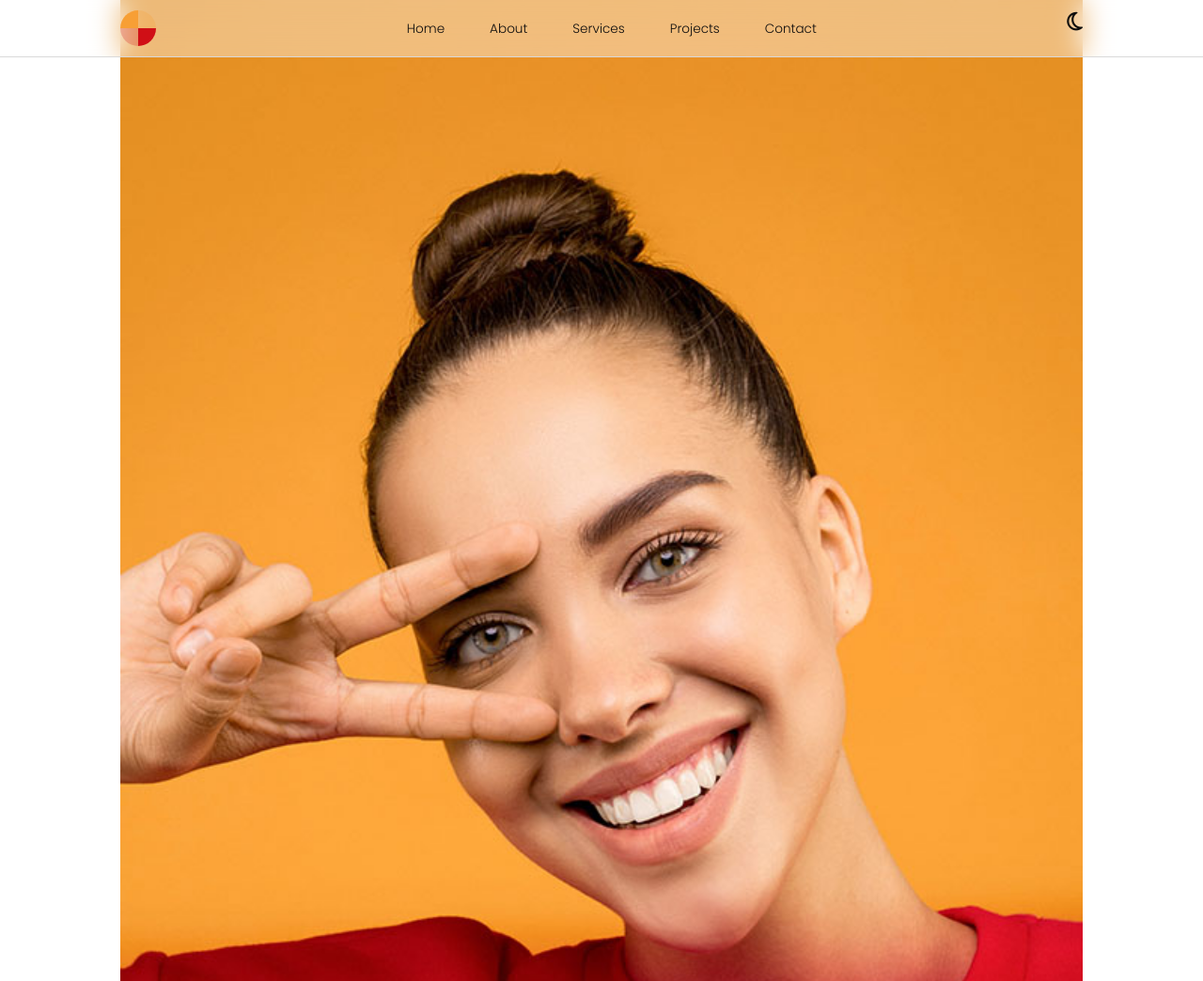
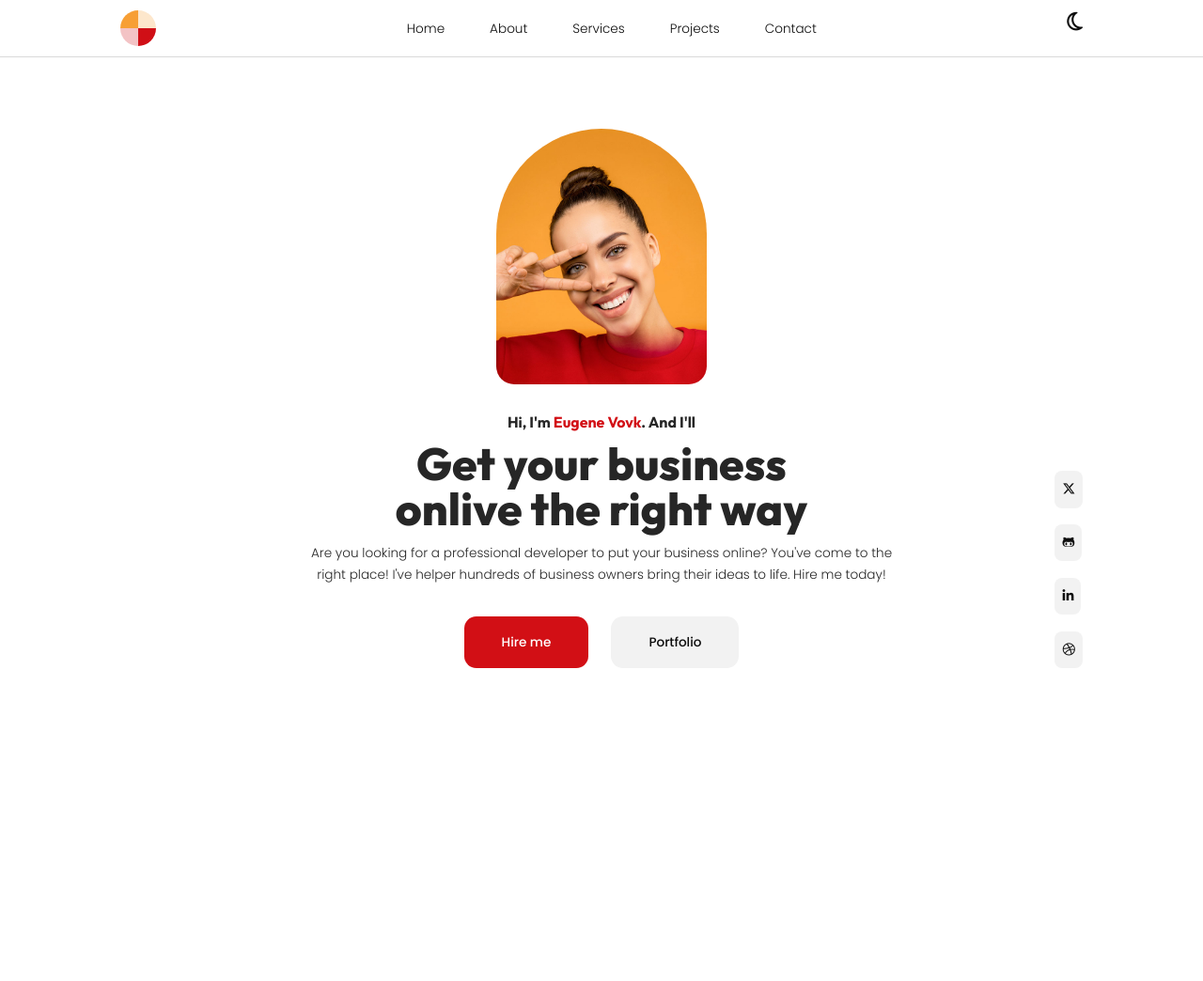
Before and after one commit to VovkEugene/my-2, a plain HTML site: page index.html in a window 1280 px wide. Shown: the top 1044 px of the page at 94% size. After the commit the page ends 800 px from the top, so only its background shows below. Drawn offline with Linux system fonts and the light colour scheme.

Commit message:
add header.css

```diff
--- a/styles/buttons.css
+++ b/styles/buttons.css
@@ -10,11 +10,6 @@
   transition: var(--transition);
 }
 
-.button:hover {
-  background-color: var(--color-gray-900);
-  color: var(--color-gray-100);
-}
-
 .button.small {
   padding: 0.4rem 1rem;
   border-radius: var(--border-radius-4);
@@ -25,3 +20,8 @@
   background-color: var(--color-primary);
   color: #fff;
 }
+
+.button:hover {
+  background-color: var(--color-gray-900);
+  color: var(--color-gray-100);
+}
--- /dev/null
+++ b/styles/header.css
@@ -0,0 +1,73 @@
+header {
+  min-height: 100vh;
+  display: grid;
+  place-items: center;
+}
+
+.header__container {
+  position: relative;
+  margin-top: 3rem;
+}
+
+.header__image {
+  width: 14rem;
+  max-height: 17rem;
+  margin-inline: auto;
+  aspect-ratio: 3/4;
+  border-radius: 7rem 7rem var(--border-radius-2) var(--border-radius-2);
+  overflow: hidden;
+}
+
+.header__image img {
+  height: 100%;
+}
+
+.header__content {
+  width: 40rem;
+  margin-top: 2rem;
+  margin-inline: auto;
+  text-align: center;
+}
+
+.header__content h4 {
+  margin-bottom: 0.7rem;
+}
+
+.header__content h4 span {
+  color: var(--color-primary);
+}
+
+.header__content p {
+  margin: 0.8rem 0 2rem;
+}
+
+.header__call-to-action {
+  display: flex;
+  justify-content: center;
+  align-items: center;
+  gap: 1.5rem;
+}
+
+.header__socials {
+  position: absolute;
+  right: 0;
+  bottom: 0;
+  display: flex;
+  flex-direction: column;
+  gap: 1.1rem;
+}
+
+.header__socials a {
+  padding: 0.5rem;
+  display: inline-block;
+  border-radius: var(--border-radius-4);
+  background-color: var(--color-gray-200);
+  color: var(--color-gray-900);
+  transition: var(--transition);
+}
+
+.header__socials a:hover {
+  transform: translate(-0.5rem);
+  background-color: var(--color-primary);
+  color: var(--color-gray-100);
+}
--- a/styles/style.css
+++ b/styles/style.css
@@ -2,6 +2,7 @@
 @import url("./buttons.css");
 @import url("./section.css");
 @import url("./navbar.css");
+@import url("./header.css");
 
 * {
   margin: 0;
```
